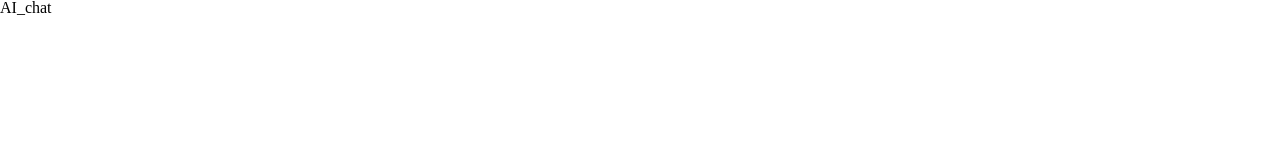
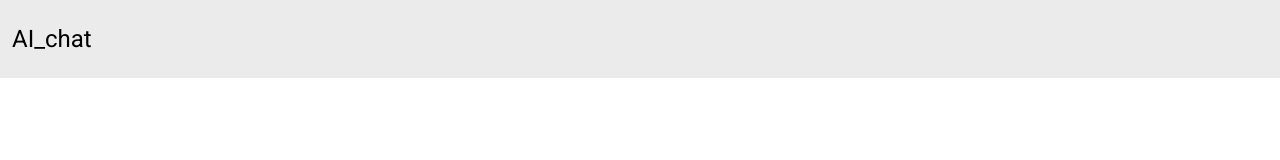
Before and after one commit to Alanjoose/ai_chat, a website: page index.html in a window 1280 px wide. Drawn offline with Linux system fonts and the light colour scheme.

Commit message:
<chore> Adding body and header styles

```diff
--- a/index.html
+++ b/index.html
@@ -5,6 +5,10 @@
     <meta name="viewport" content="width=device-width, initial-scale=1.0">
     <title>AI_chat</title>
     <link rel="stylesheet" href="./src/styles/reset.css">
+    <link rel="stylesheet" href="./src/styles/index.css">
+    <link rel="preconnect" href="https://fonts.googleapis.com">
+    <link rel="preconnect" href="https://fonts.gstatic.com" crossorigin>
+    <link href="https://fonts.googleapis.com/css2?family=Roboto&display=swap" rel="stylesheet">
 </head>
 <body>
     <!-- begin::Header -->
--- /dev/null
+++ b/src/styles/index.css
@@ -0,0 +1,35 @@
+:root {
+    --primary-color: #EBEBEB;
+    --primary-text-color: #000;
+    --app-title-font-size: clamp(1.2rem, 1.5rem, 2rem);
+    --app-font: "Roboto", sans-serif;
+    --app-font-main-weight: 400;
+    --app-font-secondary-weight: 200;
+    --app-font-style: normal;
+}
+
+html {
+    font-family: var(--app-font);
+    font-weight: var(--app-font-main-weight);
+    font-style: var(--app-font-style);
+    font-size: var(--app-title-font-size);
+}
+
+body {
+    display: flex;
+    flex-direction: column;
+    max-width: 100vw;
+    min-width: 22.5rem; /*360px.*/
+}
+
+/* START */
+
+header {
+    display: flex;
+    flex-direction: row;
+    width: auto;
+    height: 2.25rem;
+    background-color: #EBEBEB;
+    align-items: center;
+    padding: .5rem;
+}
```
